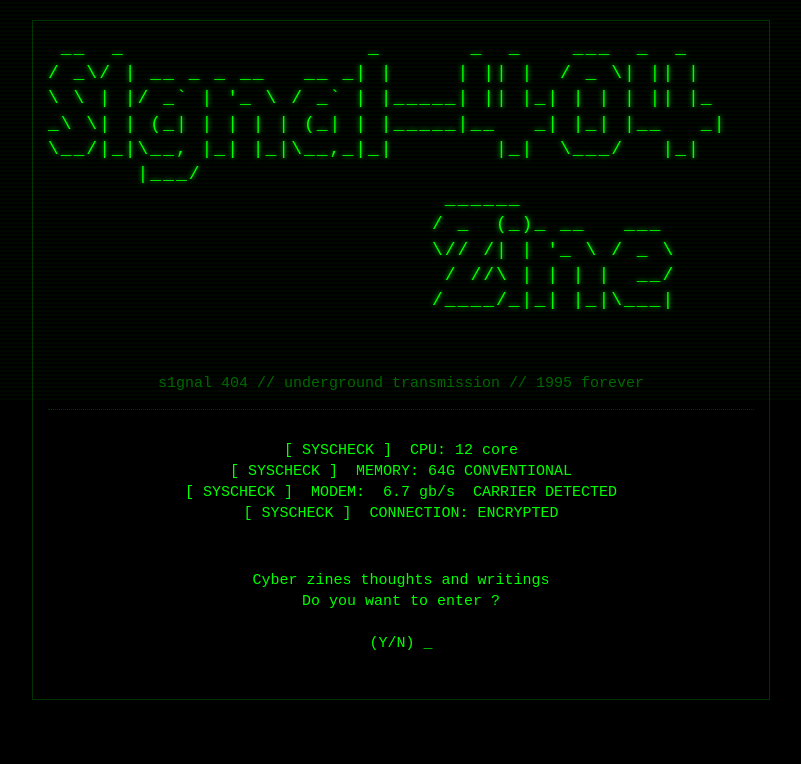
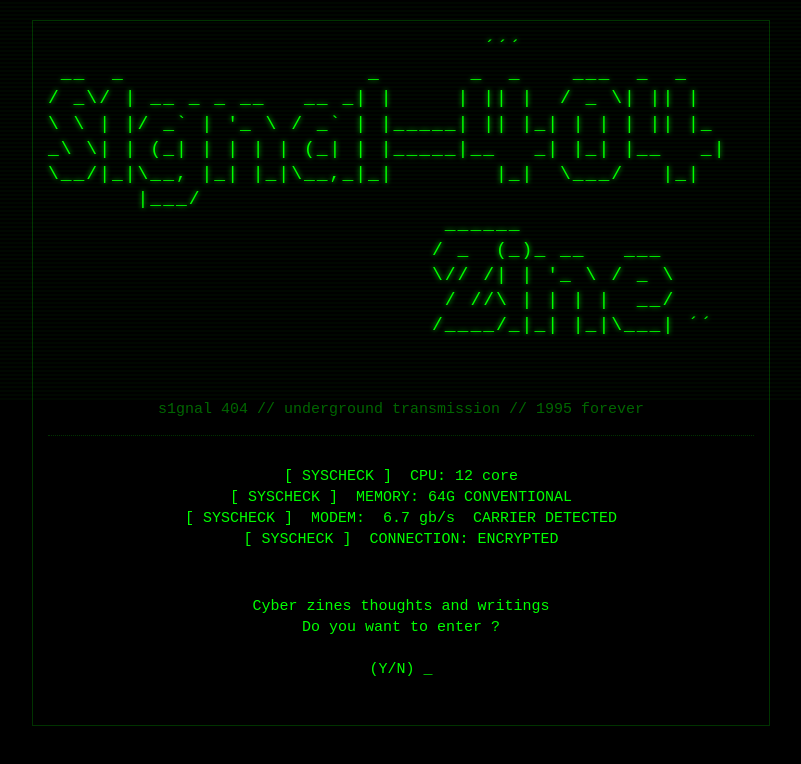
Before and after one commit to d4rkc00kie/s1gn-zine.github.io, a plain HTML site: page index.html in a window 1280 px wide. Shown: the whole page, without its empty margins (239-1040 px from the left). Drawn offline with Linux system fonts and the light colour scheme.

Commit message:
Update ASCII art in index.html

```diff
--- a/index.html
+++ b/index.html
@@ -136,6 +136,7 @@
     <div id="app">
         <div class="header">
             <pre class="logo">
+                ´´´
  __  _                   _       _  _    ___  _  _
 / _\/ | __ _ _ __   __ _| |     | || |  / _ \| || |
 \ \ | |/ _` | '_ \ / _` | |_____| || |_| | | | || |_
@@ -146,7 +147,7 @@ _\ \| | (_| | | | | (_| | |_____|__   _| |_| |__   _|
                               / _  (_)_ __   ___
                               \// /| | '_ \ / _ \
                                / //\ | | | |  __/
-                              /____/_|_| |_|\___|
+                              /____/_|_| |_|\___| ´´
 
             </pre>
             <div style="margin-top:10px; color:#006600;">s1gnal 404 // underground transmission // 1995 forever</div>
```
